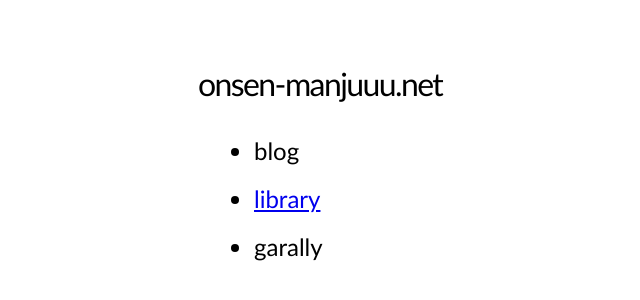
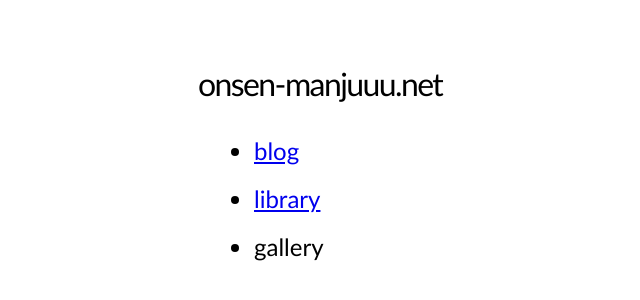
Before and after one commit to onsen-manjuuu/onsen-manjuuu.net, a Next.js app: page / in a window 1280 px wide. Shown: the top 300 px of the page, without its empty margins (58-698 px from the left). Built offline with nearby package versions, Linux system fonts and the light colour scheme.

Commit message:
make blog page

```diff
--- /dev/null
+++ b/pages/blog.js
@@ -0,0 +1,6 @@
+
+
+
+export default function blogList() {
+
+}
--- a/pages/index.js
+++ b/pages/index.js
@@ -3,6 +3,7 @@ import Layout from '../components/layout'
 import Head from 'next/head'
 import styles from '../styles/Home.module.css'
 import Link from 'next/link'
+
 
 export default function Home(){
   return (
@@ -12,9 +13,9 @@ export default function Home(){
     </Head>
     <div className={styles.contentsList}>
       <ul>
-        <li>blog</li>
+        <li><Link href="blog">blog</Link></li>
         <li><Link href="library">library</Link></li>
-        <li>garally</li>
+        <li>gallery</li>
       </ul>
     </div>
   </Layout>
--- a/pages/library.js
+++ b/pages/library.js
@@ -1,7 +1,7 @@
 import Layout from '../components/layout'
 import Head from 'next/head'
 
-export default function blogList() {
+export default function Library() {
     return (
         <Layout>
             <Head>
```
Also changed, not shown: posts/first-post.md (added, +8 -0 lines), posts/second-post.md (added, +6 -0 lines).
